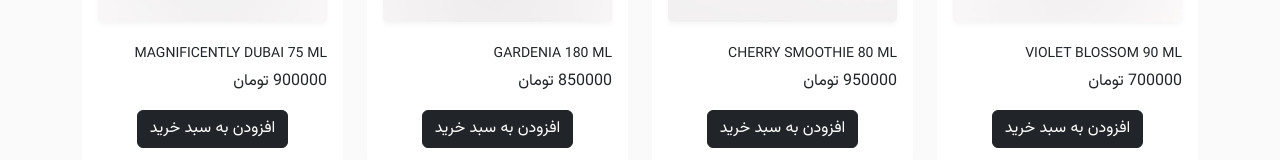
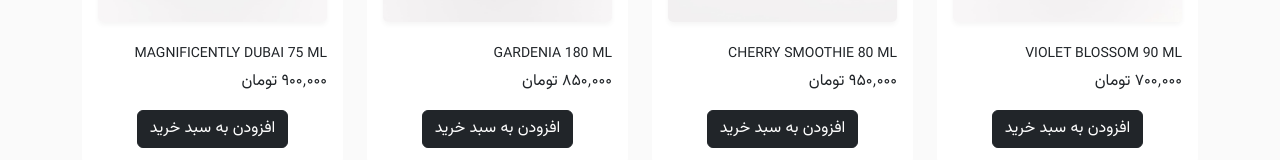
Before and after one commit to Alaleh-Mohseni/shopping-cart-reactjs, a React (Vite) app: page / in a window 1280 px wide. Shown: the part 441-601 px from the top of the page. Built offline with nearby package versions, Linux system fonts and the light colour scheme; the HTML template or start-up script is replaced by a standard one.

Commit message:
Update ProductItem.jsx

```diff
--- a/src/components/ProductItem/ProductItem.jsx
+++ b/src/components/ProductItem/ProductItem.jsx
@@ -21,13 +21,13 @@ function ProductItem({ product }) {
                     {product.title} {product.ml} ML
                 </Card.Title>
                 <Card.Text align='right' className='text-dark' dir='rtl'>
-                    {product.price} تومان
+                    {Number(product.price).toLocaleString('fa-IR')} تومان
                 </Card.Text>
                 {productQuantity > 0 ? (
                     <>
                         <Form as={Row}>
                             <Form.Label column='true' sm='6' className='text-dark'>
-                                تعداد: {productQuantity}
+                                تعداد: {Number(productQuantity).toLocaleString('fa-IR')}
                             </Form.Label>
                             <Col sm='6'>
                                 <Button
```
